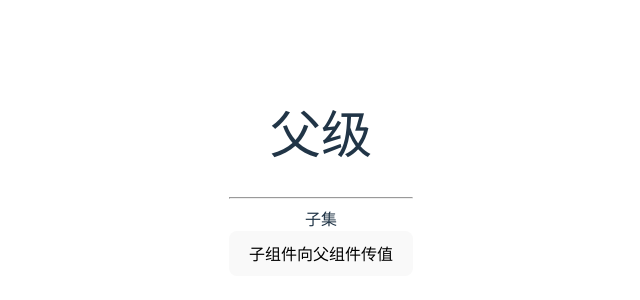
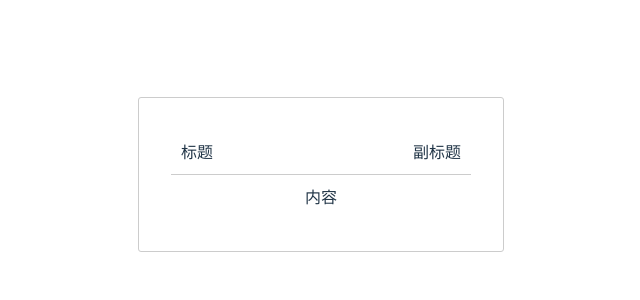
Before and after one commit to xiaoshanzhaguo/Vue3_Study, a Vue app: page / in a window 1280 px wide. Shown: the part 226-526 px from the top of the page, without its empty margins (319-959 px from the left). Built offline with nearby package versions, Linux system fonts and the light colour scheme.

Commit message:
feat: 配置全局组件

```diff
--- a/package.json
+++ b/package.json
@@ -13,6 +13,7 @@
   },
   "devDependencies": {
     "@vitejs/plugin-vue": "^3.1.0",
+    "less": "^4.2.0",
     "typescript": "^4.6.4",
     "vite": "^3.1.0",
     "vue-tsc": "^0.40.4"
--- a/src/App.vue
+++ b/src/App.vue
@@ -1,26 +1,12 @@
 <template>
-  <h1>父级</h1>
-  <WaterFall ref="waterFall" @on-click="getName" :arr="[1, 2, 3]" :title="name"></WaterFall>
+  <Card :content="'内容'"></Card>
 </template>
 
 <script setup lang='ts'>
-import {ref, reactive} from 'vue'
-import WaterFall from './components/WaterFall.vue'
-const name = ref<string>('小宝')
-//注意这儿的typeof里面放的是组件名字(MenuCom)不是ref的名字 ref的名字对应开头的变量名(refMenu)
-// const refMenu = ref<InstanceType<typeof MenuCom>>()
-// 使用场景：Element-UI中，有El-Form中的xxxtableref，用于validate验证
-const waterFall = ref<InstanceType<typeof WaterFall>>()
+import { ref, reactive } from 'vue'
 
-
-const getName = (name: string) => {
-  console.log(name, '=====>我是父组件')
-}
-
-// 获取元素
-// waterFall.value.
 </script>
 
-<style scoped>
+<style scoped lang='less'>
 
 </style>
--- /dev/null
+++ b/src/components/Card.vue
@@ -0,0 +1,42 @@
+<template>
+ <div class="card">
+    <div class="card-header">
+        <div>标题</div>
+        <div>副标题</div>
+    </div>
+    <div v-if="content" class="card-content">
+        {{ content }}
+    </div>
+ </div>
+</template>
+
+<script setup lang='ts'>
+type Props = {
+    content: string
+}
+defineProps<Props>()
+</script>
+
+<style scoped lang="less">
+// @border用于定义统一的颜色
+@border: #ccc;
+.card {
+    width: 300px;
+    border: 1px solid @border;
+    border-radius: 3px;
+    &:hover {
+        box-shadow: 0 0 10px @border;
+    }
+
+    // &-content 是对父选择器 .card 的引用，用于创建一个新的选择器 .card-content。
+    &-content {
+        padding: 10px;
+    }
+    &-header {
+        display: flex;
+        justify-content: space-between;
+        padding: 10px;
+        border-bottom: 1px solid @border;
+    }
+}
+</style>
--- a/src/main.ts
+++ b/src/main.ts
@@ -1,5 +1,13 @@
 import { createApp } from 'vue'
 import './style.css'
 import App from './App.vue'
+import Card from './components/Card.vue'
 
-createApp(App).mount('#app')
+export const app = createApp(App)
+
+app.component('Card', Card)
+
+app.mount('#app')
+
+// 这是链式调用的写法
+// createApp(App).component('Card', Card).mount('#app')
```
Also changed, not shown: 1 other file (tests, documents, lock files or other folders).
